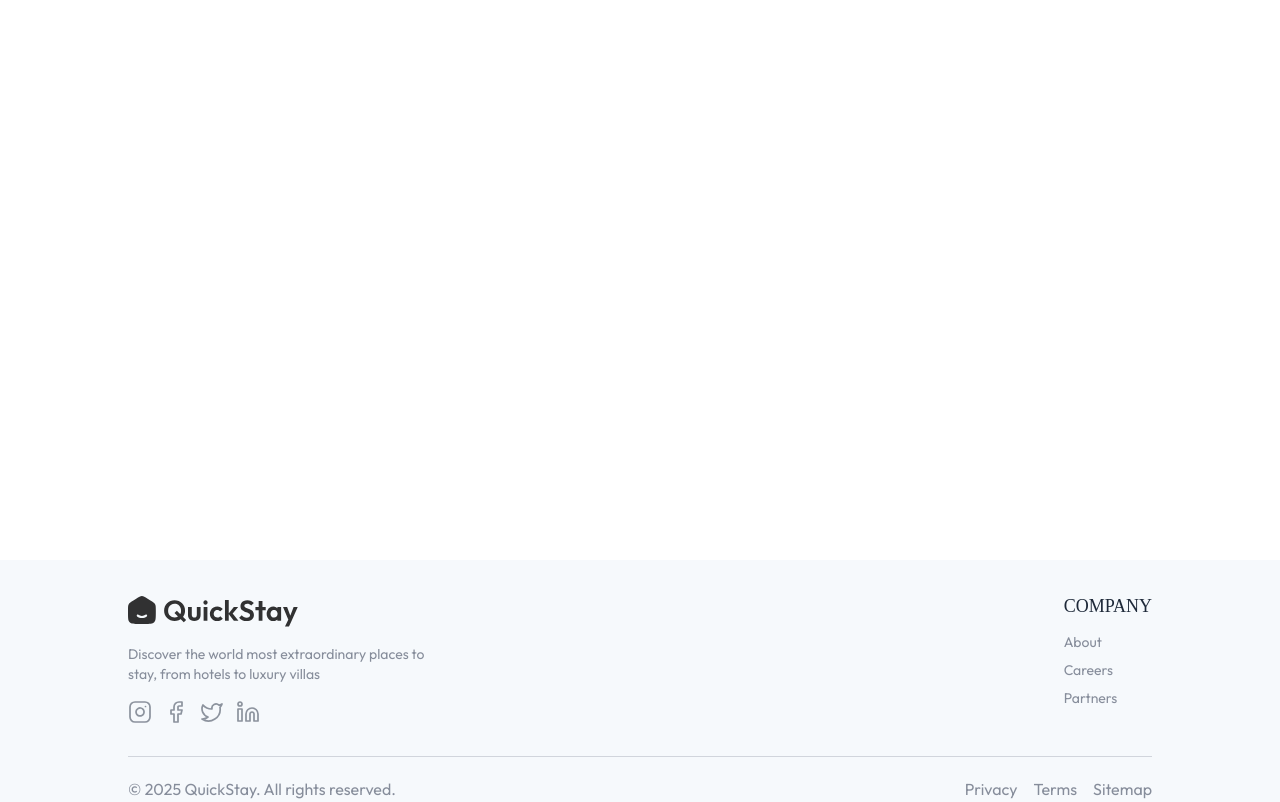
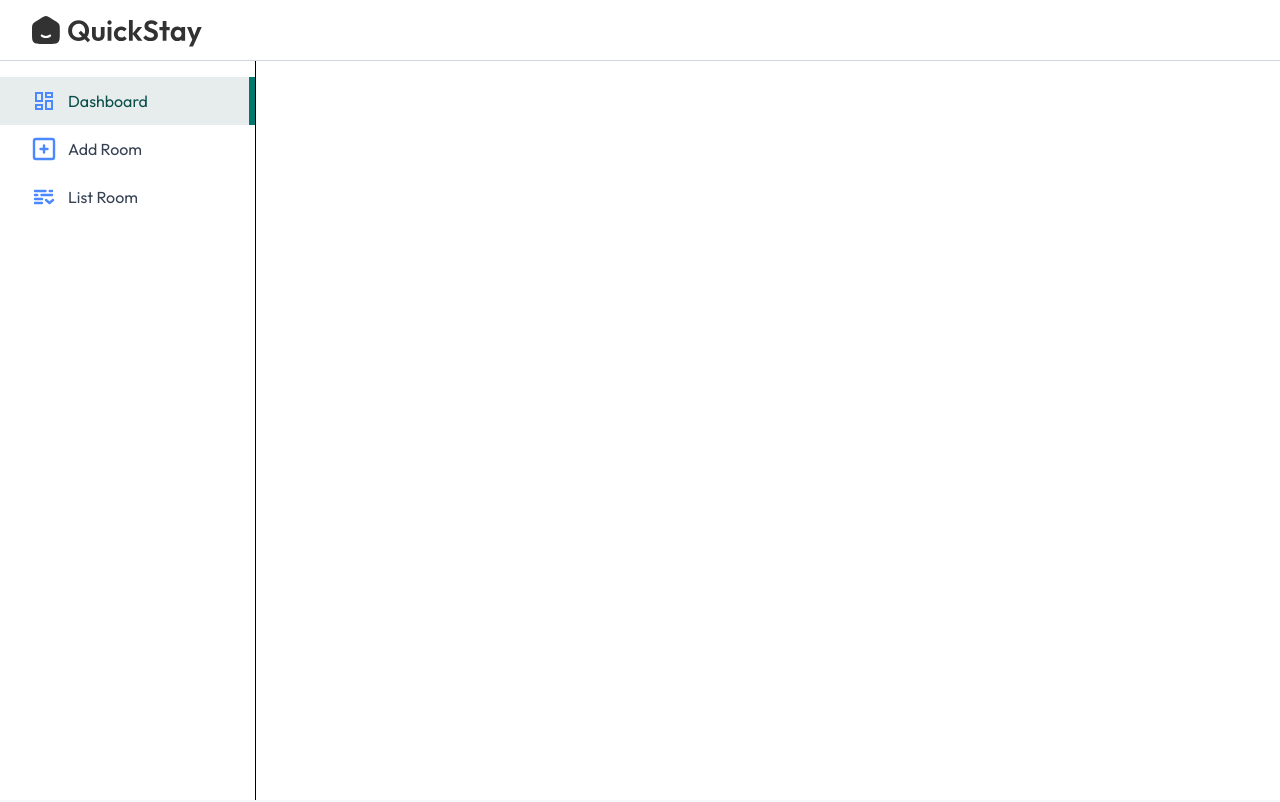
Before and after one commit to PriyaRamdawor1907/Hotel_Booking, a React (Vite) app in the folder client/: page /owner in a window 1280 px wide. Shown: the top 802 px of the page. Built offline with nearby package versions, Linux system fonts and the light colour scheme; no server answers; a web font is replaced by a local one.

Commit message:
added hotel admin page and components

```diff
--- a/client/src/App.jsx
+++ b/client/src/App.jsx
@@ -6,6 +6,10 @@
 import RoomDetails from "./pages/RoomDetails"
 import MyBookings from "./pages/MyBookings"
 import HotelReg from "./components/HotelReg"
+import Layout from "./pages/hotelOwner/Layout"
+import Dashboard from "./pages/hotelOwner/Dashboard"
+import AddRoom from "./pages/hotelOwner/AddRoom"
+import ListRoom from "./pages/hotelOwner/ListRoom"
 
 const App = () =>{
 
@@ -21,6 +25,11 @@
           <Route path="/rooms" element={<AllRooms/>}/>
           <Route path="/rooms/:id" element={<RoomDetails/>}/>
           <Route path="/my-bookings" element={<MyBookings/>}/>
+          <Route path="/owner" element={<Layout/>}>
+            <Route index element={<Dashboard/>}/>
+            <Route path="add-room" element={<AddRoom/>}/>
+            <Route path="list-room" element={<ListRoom/>}/>
+          </Route>
         </Routes>
       </div>
       <Footer/>
--- /dev/null
+++ b/client/src/components/hotelOwner/Navbar.jsx
@@ -0,0 +1,18 @@
+import {Link} from 'react-router-dom'
+import { assets } from '../../assets/assets'
+import {UserButton} from '@clerk/clerk-react'
+
+const Navbar = () =>{
+  return(
+    <div className="flex items-center justify-between px-4 md:px-8
+    border-b border-gray-300 py-3 bg-white transition-all duration-300">
+      <Link to='/'>
+        <img src={assets.logo} alt="logo" className='h-9 opacity-80 invert' />
+      </Link>
+
+      <UserButton/>
+    </div>
+  )
+}
+
+export default Navbar
--- /dev/null
+++ b/client/src/components/hotelOwner/Sidebar.jsx
@@ -0,0 +1,28 @@
+import { NavLink} from "react-router-dom"
+import { assets } from "../../assets/assets"
+
+const Sidebar = () =>{
+
+  const sidebarLinks= [
+    {name: "Dashboard", path:"/owner", icon:assets.dashboardIcon},
+    {name: "Add Room", path:"/owner/add-room", icon:assets.addIcon},
+    {name: "List Room", path:"/owner/list-room", icon:assets.listIcon},
+  ]
+
+  return(
+    <div className="md:w-64 w-16 border-r h-full text-base border-b-gray-300 pt-4
+    flex flex-col transition-all duration-300">
+      {sidebarLinks.map((item,index) =>(
+        <NavLink to={item.path} key={index} end='/owner'
+        className={({isActive}) => `flex items-center py-3 px-4 md:px-8 gap-3
+        ${isActive ? "border-r-4 md:border-r-[6px] bg-teal-900/10 border-teal-700 text-teal-900":
+          "hover:bg-gray-100/90 border-white text-gray-700"}`}>
+            <img src={item.icon} alt={item.name} className="min-h-6 min-w-6"/>
+            <p className="md:block hidden text-center">{item.name}</p>
+        </NavLink>
+      ))}
+    </div>
+  )
+}
+
+export default Sidebar
--- /dev/null
+++ b/client/src/pages/hotelOwner/AddRoom.jsx
@@ -0,0 +1,10 @@
+
+const AddRoom = () => {
+  return (
+    <div>
+
+    </div>
+  )
+}
+
+export default AddRoom
--- /dev/null
+++ b/client/src/pages/hotelOwner/Dashboard.jsx
@@ -0,0 +1,11 @@
+
+
+const Dashboard = () => {
+  return (
+    <div>
+
+    </div>
+  )
+}
+
+export default Dashboard
--- /dev/null
+++ b/client/src/pages/hotelOwner/Layout.jsx
@@ -0,0 +1,19 @@
+import { Outlet } from "react-router-dom"
+import Navbar from "../../components/hotelOwner/Navbar"
+import Sidebar from "../../components/hotelOwner/Sidebar"
+
+const Layout = () =>{
+  return(
+    <div className="flex flex-col h-screen">
+      <Navbar/>
+      <div className="flex h-full">
+        <Sidebar/>
+        <div className="flex-1 p-4 pt-10 md:px-10 h-full">
+          <Outlet/>
+        </div>
+      </div>
+
+    </div>
+  )
+}
+export default Layout
--- /dev/null
+++ b/client/src/pages/hotelOwner/ListRoom.jsx
@@ -0,0 +1,10 @@
+
+const ListRoom = () => {
+  return (
+    <div>
+
+    </div>
+  )
+}
+
+export default ListRoom
```
